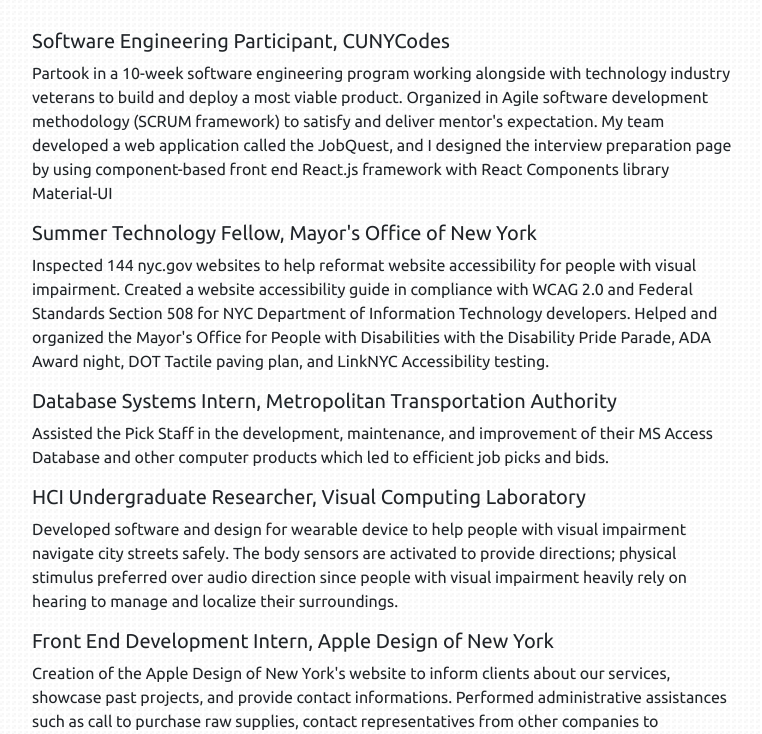
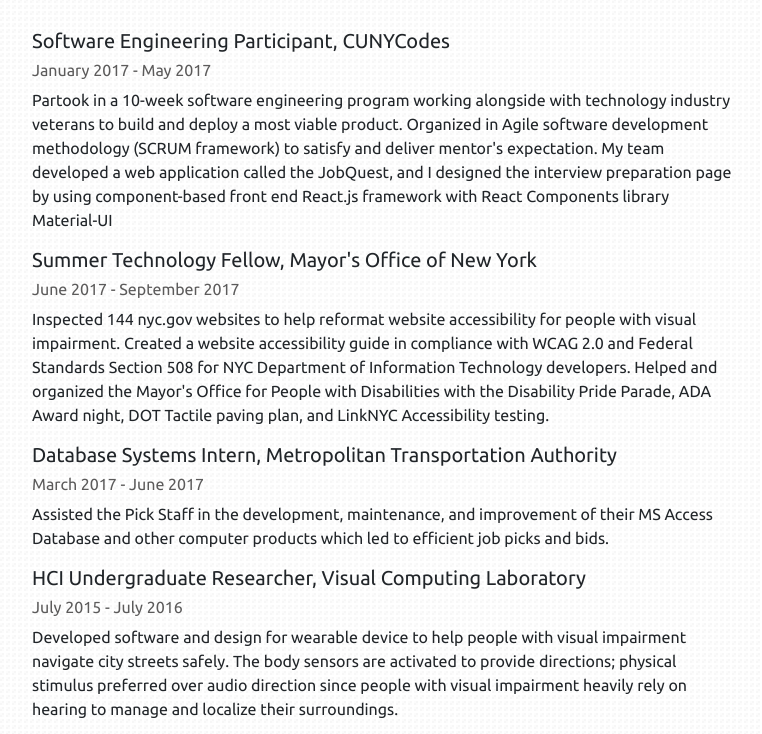
Before and after one commit to heeseungp/heeseungp.github.io, a plain HTML site: page experience.html in a window 1280 px wide. Shown: the part 685-1419 px from the top of the page, without its empty margins (258-1020 px from the left). Drawn offline with nearby package versions, Linux system fonts and the light colour scheme.

Commit message:
Add dates

```diff
--- a/css/jumbotron-narrow.css
+++ b/css/jumbotron-narrow.css
@@ -108,8 +108,12 @@
 
 
 /* font type */
-h1, h2, h3, h4, h5, a {
+h1, h2, h3, h4, h5, h6, a {
   font-family: 'Ubuntu';
+}
+
+h6 {
+  color: #5C5B5B;
 }
 
 /* hovering over the name */
--- a/experience.html
+++ b/experience.html
@@ -58,6 +58,7 @@
         <h2>Experience</h2> <br>
 
         <h5>Software Engineering Participant, CUNYCodes</h5>
+        <h6>January 2017 - May 2017</h6>
         <p class="experience">
             Partook in a 10-week software engineering program working alongside with technology industry veterans to build and deploy a most viable product.
             Organized in Agile software development methodology (SCRUM framework) to satisfy and deliver mentor's expectation.
@@ -65,6 +66,7 @@
         </p>
 
         <h5>Summer Technology Fellow, Mayor's Office of New York</h5>
+        <h6>June 2017 - September 2017</h6>
         <p class="experience">
             Inspected 144 nyc.gov websites to help reformat website accessibility for people with visual impairment.
             Created a website accessibility guide in compliance with WCAG 2.0 and Federal Standards Section 508 for NYC Department of Information Technology developers.
@@ -72,32 +74,25 @@
         </p>
 
         <h5>Database Systems Intern, Metropolitan Transportation Authority</h5>
+        <h6>March 2017 - June 2017</h6>
         <p class="experience">
             Assisted the Pick Staff in the development, maintenance, and improvement of their MS Access Database and other computer products which led to efficient job picks and bids.
         </p>
 
         <h5>HCI Undergraduate Researcher, Visual Computing Laboratory</h5>
+        <h6>July 2015 - July 2016</h6>
         <p class="experience">
             Developed software and design for wearable device to help people with visual impairment navigate city streets safely.
             The body sensors are activated to provide directions; physical stimulus preferred over audio direction since people with visual impairment heavily rely on hearing to manage and localize their surroundings.
         </p>
 
         <h5>Front End Development Intern, Apple Design of New York</h5>
+        <h6>August 2013 - August 2014</h6>
         <p class="experience">
             Creation of the Apple Design of New York's website to inform clients about our services, showcase past projects, and provide contact informations.
             Performed administrative assistances such as call to purchase raw supplies, contact representatives from other companies to return/exchange/cancel orders, and file reports and receipts electronically.
         </p>
     </div>
-
-    <!-- Introduction
-    <div class="row marketing">
-        <p class="bio">
-        I am a Software Engineer living in New York City.
-        Recently, I graduated from the <a href="https://www.ccny.cuny.edu/engineering">Grove School of Engineering</a> (City College, City University of New York) where I studied <a href="https://www.ccny.cuny.edu/compsci">Computer Science</a> with a concentration in Machine Learning.
-        In my senior year, my capstone project was on <a href="">"Experimentation and Data Analysis with OpenPose"</a>, studying how occlusions are formed and discovering new methods users can practice to reduce the number of misdetection of body key points.
-        I aspire to become an influential Data Engineer contributing to social and economic development.
-        </p>
-    </div> -->
 
     <!-- Footer -->
     <footer class="footer">
```
